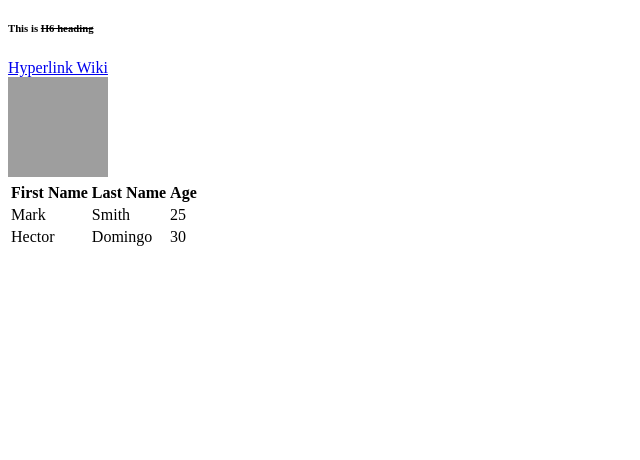
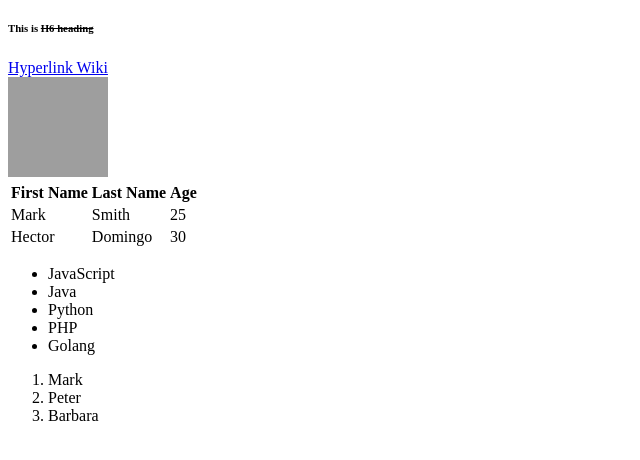
Before and after one commit to Firessean/WebdriverIO-learning, a plain HTML site: page Udemy-HTML/index.html in a window 1280 px wide. Shown: the part 110-570 px from the top of the page, without its empty margins (0-640 px from the left). Drawn offline with Linux system fonts and the light colour scheme; grey boxes are pictures that could not be loaded.

Commit message:
Learn about lists

```diff
--- a/Udemy-HTML/index.html
+++ b/Udemy-HTML/index.html
@@ -34,5 +34,19 @@
                 <td>30</td>
             </tr>
         </table>
+
+        <ul>
+            <li>JavaScript</li>
+            <li>Java</li>
+            <li>Python</li>
+            <li>PHP</li>
+            <li>Golang</li>
+        </ul>
+
+        <ol>
+            <li>Mark</li>
+            <li>Peter</li>
+            <li>Barbara</li>
+        </ol>
     </body>
 </html>
```
